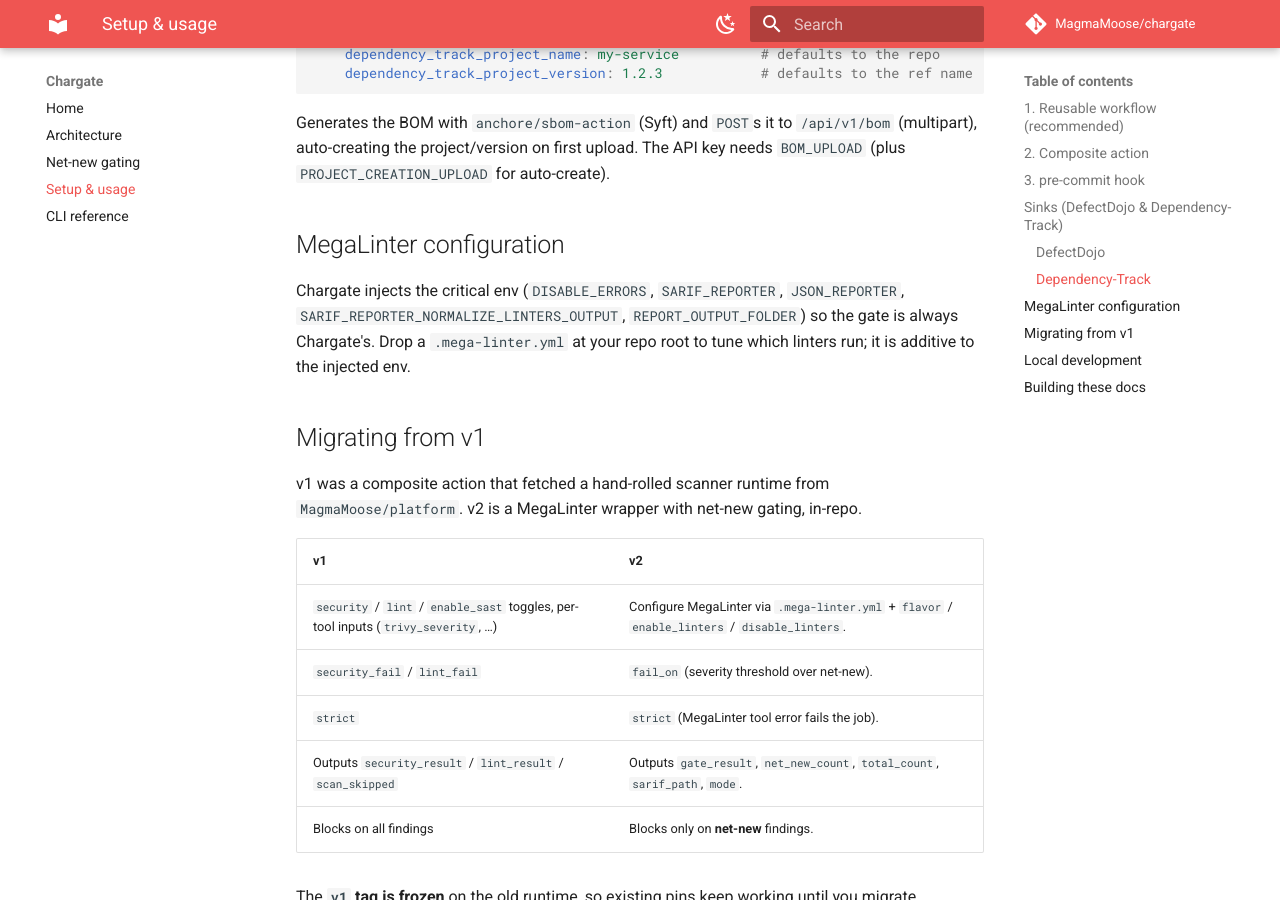
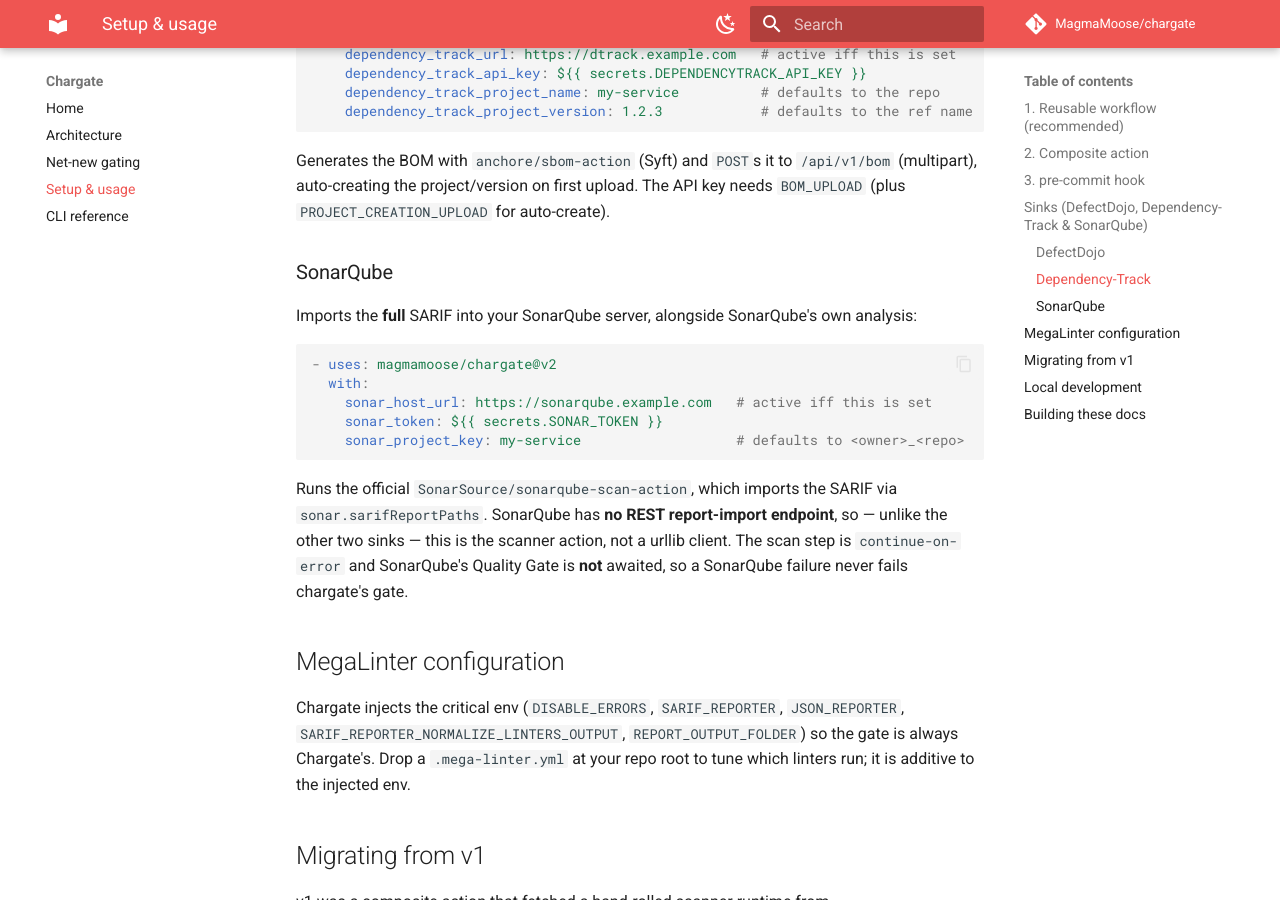
Before and after one commit to MagmaMoose/chargate, an MkDocs documentation site: the page built from docs/setup.md, in a window 1280 px wide and 900 px high, scrolled down 2203 px. Built offline with MkDocs 1.6.1 and Material for MkDocs 9.7.7, drawn with Linux system fonts in a browser that asks for light colours; comment, search, counter and statistics services are not loaded; some of the changed text lies outside the part shown.

Commit message:
feat: add optional SonarQube sink (SARIF import via scanner)
Third optional, non-blocking sink alongside DefectDojo and Dependency-Track.
Ships the full SARIF into a user-run SonarQube server via the official
SonarSource/sonarqube-scan-action and `sonar.sarifReportPaths`.

Unlike the other two sinks this is the scanner action, not a urllib client:
SonarQube has no REST report-import endpoint, so ingestion goes through the
scanner (which both analyses and uploads). Enabled by presence of
`sonar_host_url` (same rule as the other sinks); the scan step is
continue-on-error and the Quality Gate is not awaited, so a SonarQube outage
never fails chargate's net-new gate. Wired through action.yml + gate.yml +
dogfooded in security.yml; documented in README + docs/setup.

Verified end-to-end against a live SonarQube (Community 26.5): a 2.1.0 SARIF
finding imported via sonar.sarifReportPaths appears as an external issue.

````diff
--- a/docs/setup.md
+++ b/docs/setup.md
@@ -43,6 +43,8 @@ jobs:
           # defectdojo_token: ${{ secrets.DEFECTDOJO_TOKEN }}
           # dependency_track_url: https://dtrack.example.com
           # dependency_track_api_key: ${{ secrets.DEPENDENCYTRACK_API_KEY }}
+          # sonar_host_url: https://sonarqube.example.com
+          # sonar_token: ${{ secrets.SONAR_TOKEN }}
 ```
 
 The action checks out with `fetch-depth: 0` by default (net-new needs the
@@ -69,11 +71,11 @@ The hook (`language: python`, no Docker) runs a **fast staged-file subset**
 first line, deliberately narrower than the CI whole-repo net. Local/CI disparity
 is intended.
 
-## Sinks (DefectDojo & Dependency-Track)
+## Sinks (DefectDojo, Dependency-Track & SonarQube)
 
-Both external sinks share one enable rule: **set a Variable for the host and a
-Secret for the credential — the sink is active iff the host is set.** No separate
-on/off toggle. Both are optional, first-class, and failure-isolated (a sink outage
+All three external sinks share one enable rule: **set a Variable for the host and
+a Secret for the credential — the sink is active iff the host is set.** No separate
+on/off toggle. All are optional, first-class, and failure-isolated (a sink outage
 is logged and never fails the gate).
 
 ### DefectDojo
@@ -110,6 +112,25 @@ Dependency-Track server:
 Generates the BOM with `anchore/sbom-action` (Syft) and `POST`s it to
 `/api/v1/bom` (multipart), auto-creating the project/version on first upload. The
 API key needs `BOM_UPLOAD` (plus `PROJECT_CREATION_UPLOAD` for auto-create).
+
+### SonarQube
+
+Imports the **full** SARIF into your SonarQube server, alongside SonarQube's own
+analysis:
+
+```yaml
+- uses: magmamoose/chargate@v2
+  with:
+    sonar_host_url: https://sonarqube.example.com   # active iff this is set
+    sonar_token: ${{ secrets.SONAR_TOKEN }}
+    sonar_project_key: my-service                   # defaults to <owner>_<repo>
+```
+
+Runs the official `SonarSource/sonarqube-scan-action`, which imports the SARIF via
+`sonar.sarifReportPaths`. SonarQube has **no REST report-import endpoint**, so —
+unlike the other two sinks — this is the scanner action, not a urllib client. The
+scan step is `continue-on-error` and SonarQube's Quality Gate is **not** awaited,
+so a SonarQube failure never fails chargate's gate.
 
 ## MegaLinter configuration
 
````
Also changed, not shown: README.md (+28 -5 lines), action.yml (+36 -0 lines), 2 other files.
